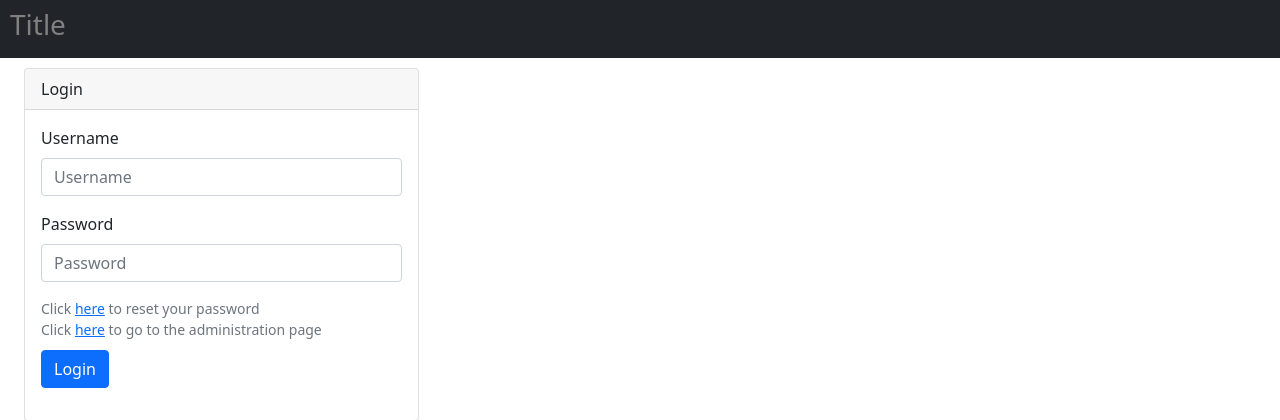
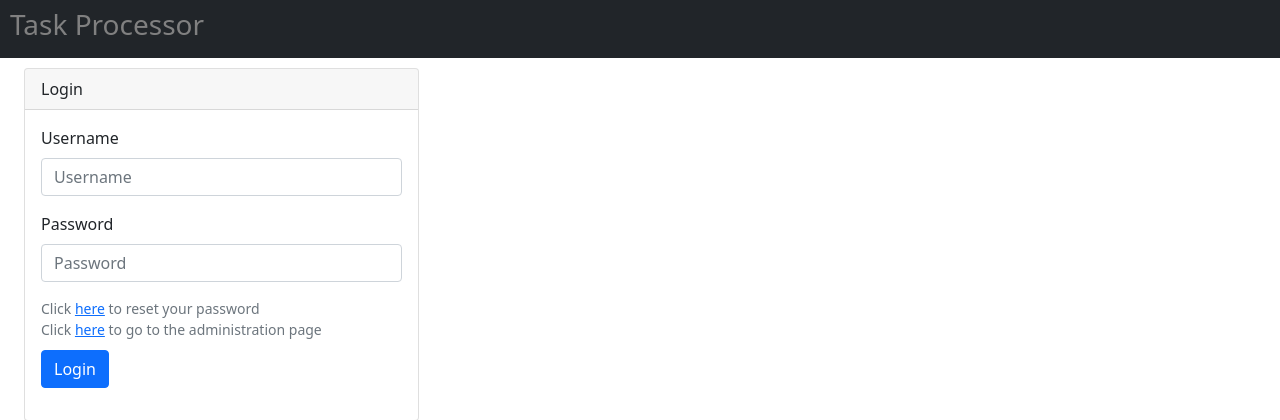
Before and after one commit to rbrecheisen/webapp-template, a Django app: a page that uses src/server/app/templates/base.html in a window 1280 px wide. Shown: the top 420 px of the page. Run offline with Django 3.2, Linux system fonts and the light colour scheme.

Commit message:
Saving work

```diff
--- a/src/server/app/templates/base.html
+++ b/src/server/app/templates/base.html
@@ -8,7 +8,7 @@
     </head>
     <body>
         <nav class="navbar navbar-expand-sm bg-dark navbar-dark">
-            <h3 style="color: gray; margin-left: 10px;">Title</h3>
+            <h3 style="color: gray; margin-left: 10px;">Task Processor</h3>
             <ul class="navbar-nav ms-auto flex-nowrap">
                 {% if user.is_authenticated %}
                 <li class="nav-item" style="color: gray;">
```
